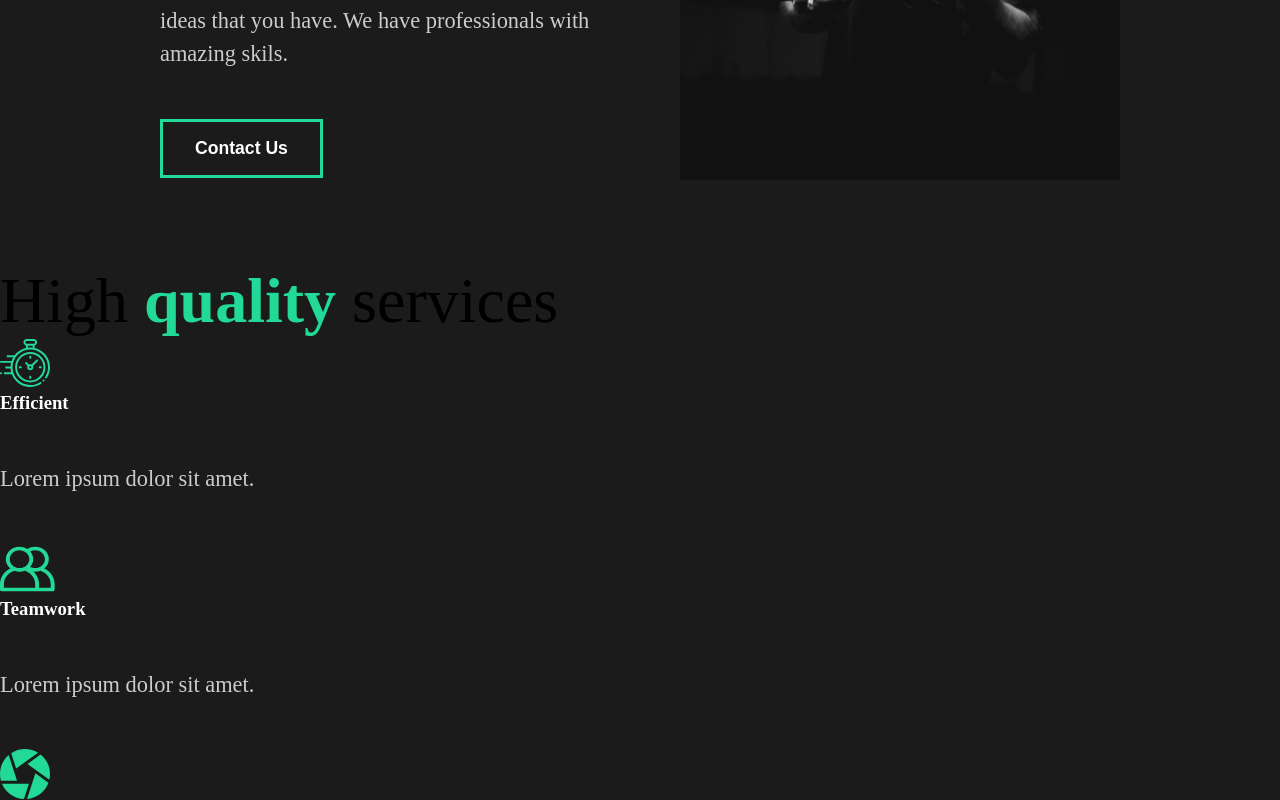
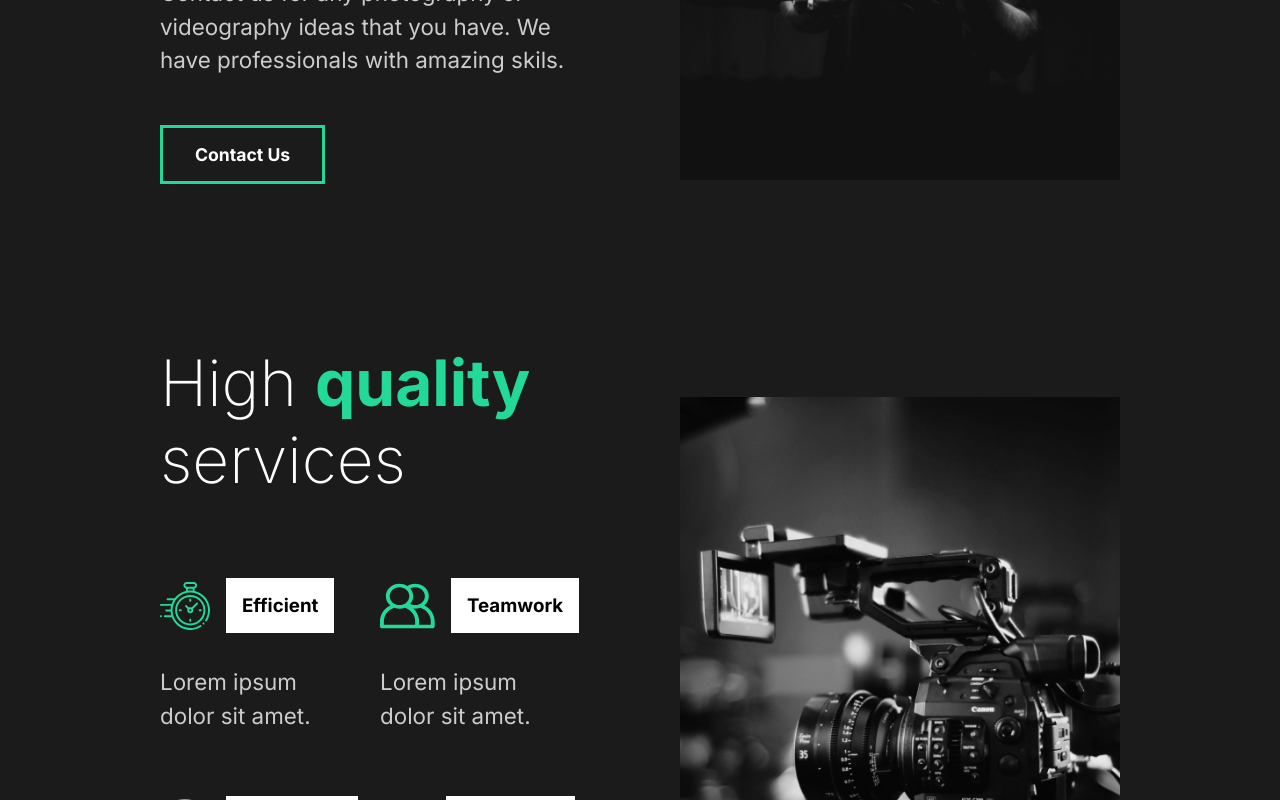
Before and after one commit to softXengineer/capture-react, a React (Create React App) app: page / in a window 1280 px wide. Shown: the part 460-1260 px from the top of the page. Built offline with nearby package versions, Linux system fonts and the light colour scheme.

Commit message:
Styling Services section

```diff
--- a/public/index.html
+++ b/public/index.html
@@ -1,19 +1,19 @@
 <!DOCTYPE html>
 <html lang="en">
+
 <head>
   <meta charset="utf-8" />
   <link rel="icon" href="%PUBLIC_URL%/favicon.ico" />
   <meta name="viewport" content="width=device-width, initial-scale=1" />
   <meta name="theme-color" content="#000000" />
-    <meta
-      name="description"
-      content="Web site created using create-react-app"
-    />
+  <meta name="description" content="Web site created using create-react-app" />
   <link rel="apple-touch-icon" href="%PUBLIC_URL%/logo192.png" />
   <!--
       manifest.json provides metadata used when your web app is installed on a
       user's mobile device or desktop. See https://developers.google.com/web/fundamentals/web-app-manifest/
     -->
+  <link href="https://fonts.googleapis.com/css2?family=Inter:wght@200;300;400;700&family=Lobster&display=swap"
+    rel="stylesheet">
   <link rel="manifest" href="%PUBLIC_URL%/manifest.json" />
   <!--
       Notice the use of %PUBLIC_URL% in the tags above.
@@ -26,6 +26,7 @@
     -->
   <title>React App</title>
 </head>
+
 <body>
   <noscript>You need to enable JavaScript to run this app.</noscript>
   <div id="root"></div>
@@ -40,4 +41,5 @@
       To create a production bundle, use `npm run build` or `yarn build`.
     -->
 </body>
+
 </html>
--- a/src/App.css
+++ b/src/App.css
@@ -6,6 +6,8 @@
 
 body {
   background: #1b1b1b;
+  font-family: "Inter", sans-serif;
+  /* font-family: "Lobster", cursive; */
 }
 
 button {
@@ -15,6 +17,7 @@ button {
   padding: 1rem 2rem;
   border: 3px solid #23d997;
   background: transparent;
+  font-family: "Inter", sans-serif;
   color: #fff;
   transition: background-color 0.3s ease;
 }
--- a/src/components/services-section/servicesSection.styles.scss
+++ b/src/components/services-section/servicesSection.styles.scss
@@ -0,0 +1,48 @@
+.services {
+  min-height: 90vh;
+  display: flex;
+  align-items: center;
+  justify-content: space-between;
+  padding: 5rem 10rem;
+  color: #fff;
+
+  .description {
+    flex: 1;
+    padding-right: 5rem;
+    h2 {
+      font-weight: lighter;
+      padding-bottom: 5rem;
+    }
+    p {
+      width: 70%;
+      padding: 2rem 0 4rem 0;
+    }
+    .cards {
+      display: flex;
+      flex-wrap: wrap;
+      .card {
+        width: 50%;
+        .icon {
+          display: flex;
+          align-items: center;
+          h3 {
+            margin-left: 1rem;
+            background: #fff;
+            color: #000;
+            padding: 1rem;
+          }
+        }
+      }
+    }
+  }
+
+  .image {
+    flex: 1;
+    overflow: hidden;
+    img {
+      width: 100%;
+      height: 70vh;
+      object-fit: cover;
+    }
+  }
+}
```
Lines whose indentation alone changed are shown as unchanged.
